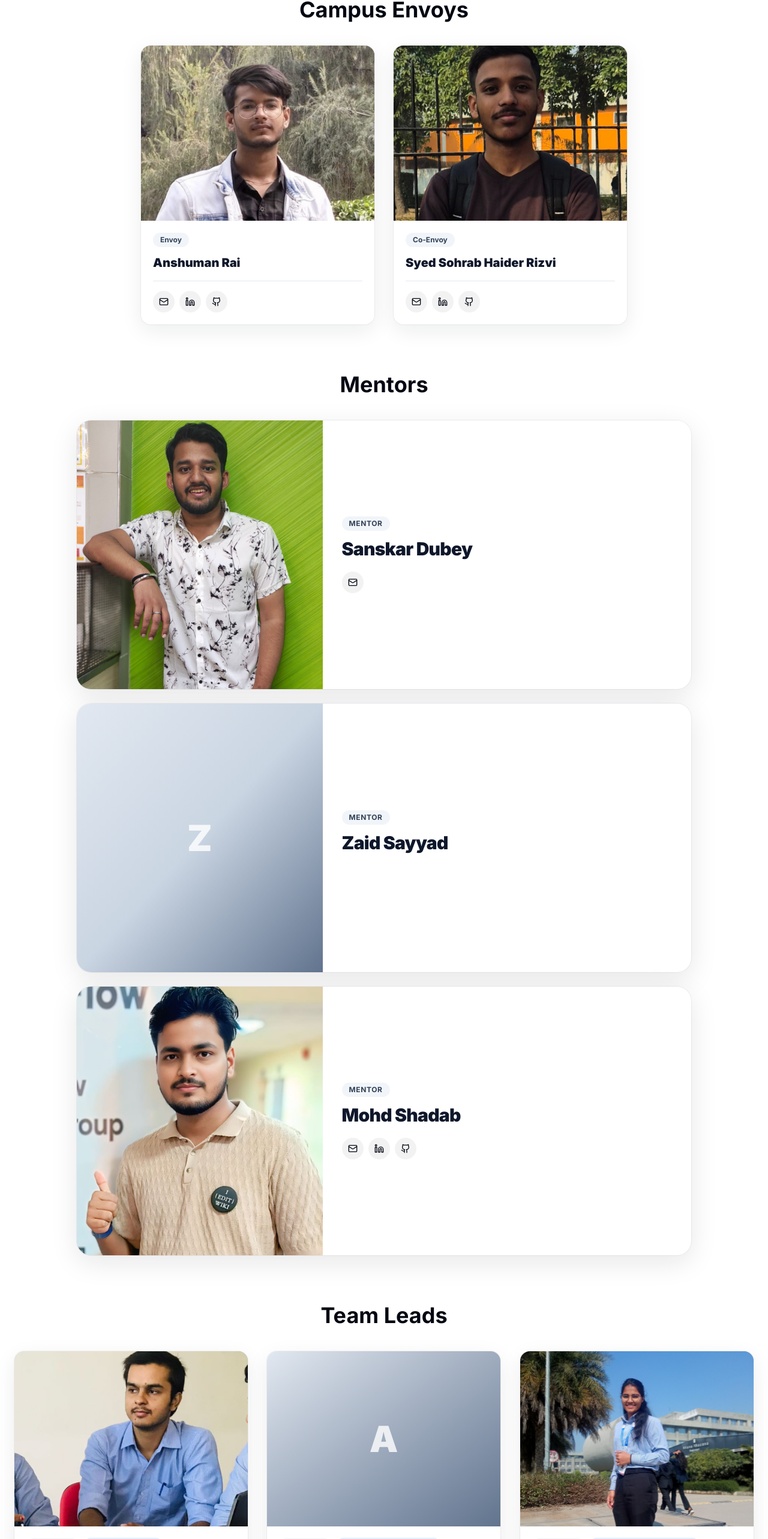
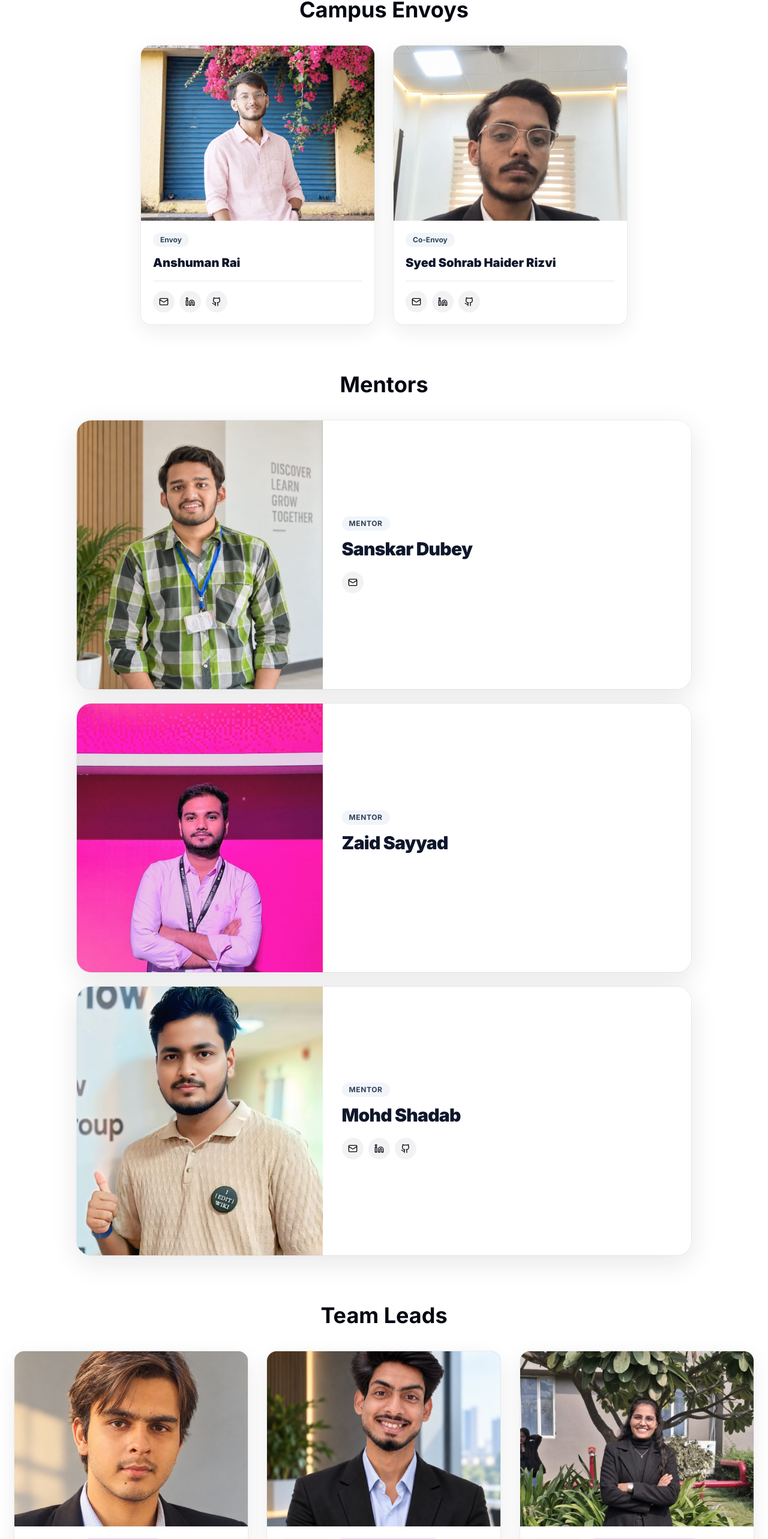
Before and after one commit to mishraji0519/wikiclubtech-nitin, a Next.js app in the folder WikiClub-Tech-UU-main/WikiClub-Tech-UU-main/: page /wikiclubtech-nitin/teams in a window 1280 px wide. Shown: the part 3316-5882 px from the top of the page at 60% size. Built offline with nearby package versions, Linux system fonts and the light colour scheme.

Commit message:
feat: map uploaded current team photos

```diff
--- a/WikiClub-Tech-UU-main/WikiClub-Tech-UU-main/src/data/team_data/currentRoster.ts
+++ b/WikiClub-Tech-UU-main/WikiClub-Tech-UU-main/src/data/team_data/currentRoster.ts
@@ -8,7 +8,7 @@ export const currentRoster: CurrentTeamMember[] = [
     name: 'Anshuman Rai',
     role: 'Envoy',
     roleType: 'envoy',
-    image: '/team/Anshuman Rai.jpg',
+    image: '/team/ANSHUMAN-ENVOY.jpeg',
     email: 'anshuman.wikiclubtech@gmail.com',
     linkedin: 'https://www.linkedin.com/in/anshuman-rai-0433032b9',
     github: 'https://github.com/Anshuman-Rai-1004',
@@ -18,7 +18,7 @@ export const currentRoster: CurrentTeamMember[] = [
     name: 'Syed Sohrab Haider Rizvi',
     role: 'Co-Envoy',
     roleType: 'envoy',
-    image: '/team/Sohrab Rizvi.jpg',
+    image: '/team/SOHRAB-COENVOY.jpeg',
     email: 'sohrab.wikiclubtech@gmail.com',
     linkedin: 'https://www.linkedin.com/in/syed-sohrab-haider-rizvi',
     github: 'https://github.com/StormZShr',
@@ -28,7 +28,7 @@ export const currentRoster: CurrentTeamMember[] = [
     name: 'Sanskar Dubey',
     role: 'Mentor',
     roleType: 'mentor',
-    image: '/team/Sanskar Dubey.jpg',
+    image: '/team/SANSKAR.jpeg',
     email: 'sanskardubeydev@gmail.com',
   },
   {
@@ -36,7 +36,7 @@ export const currentRoster: CurrentTeamMember[] = [
     name: 'Zaid Sayyad',
     role: 'Mentor',
     roleType: 'mentor',
-    image: '',
+    image: '/team/ZAID.jpeg',
   },
   {
     id: 'current-shadab-mentor',
@@ -54,7 +54,7 @@ export const currentRoster: CurrentTeamMember[] = [
     role: 'Team Lead',
     roleType: 'lead',
     team: 'Graphics & Design',
-    image: '/team/Vratej Dwivedi.png',
+    image: '/team/VRATEJ.jpeg',
     email: 'vratej.wikiclubtech@gmail.com',
     linkedin: 'https://www.linkedin.com/in/vratej-dwivedi-740957286/',
     github: 'https://github.com/VRATEJDWIVEDI/',
@@ -65,7 +65,7 @@ export const currentRoster: CurrentTeamMember[] = [
     role: 'Team Lead',
     roleType: 'lead',
     team: 'Social Media & Promotion',
-    image: '',
+    image: '/team/AMIT.jpeg',
     email: 'amit.wikiclubtech@gmail.com',
     linkedin: 'https://www.linkedin.com/in/amit-yadav-3388bb3a7?utm_source=share_via&utm_content=profile&utm_medium=member_android',
     github: 'https://github.com/AMIT3949P',
@@ -76,7 +76,7 @@ export const currentRoster: CurrentTeamMember[] = [
     role: 'Team Lead',
     roleType: 'lead',
     team: 'Outreach & Documentation',
-    image: '/team/Khushi Verma.jpg',
+    image: '/team/KHUSHI.jpeg',
     email: 'khushi.wikiclubtech@gmail.com',
     linkedin: 'https://www.linkedin.com/in/khushi-verma-818023322',
     github: 'https://github.com/khushi0753',
@@ -87,7 +87,7 @@ export const currentRoster: CurrentTeamMember[] = [
     role: 'Team Lead',
     roleType: 'lead',
     team: 'Management & Operation',
-    image: '/team/Manvi Keshari.jpg',
+    image: '/team/MANVI.jpeg',
     email: 'manvi.wikiclubtech@gmail.com',
     linkedin: 'https://www.linkedin.com/in/manvi-keshari-287aa2321',
     github: 'https://github.com/manvikeshari',
```
